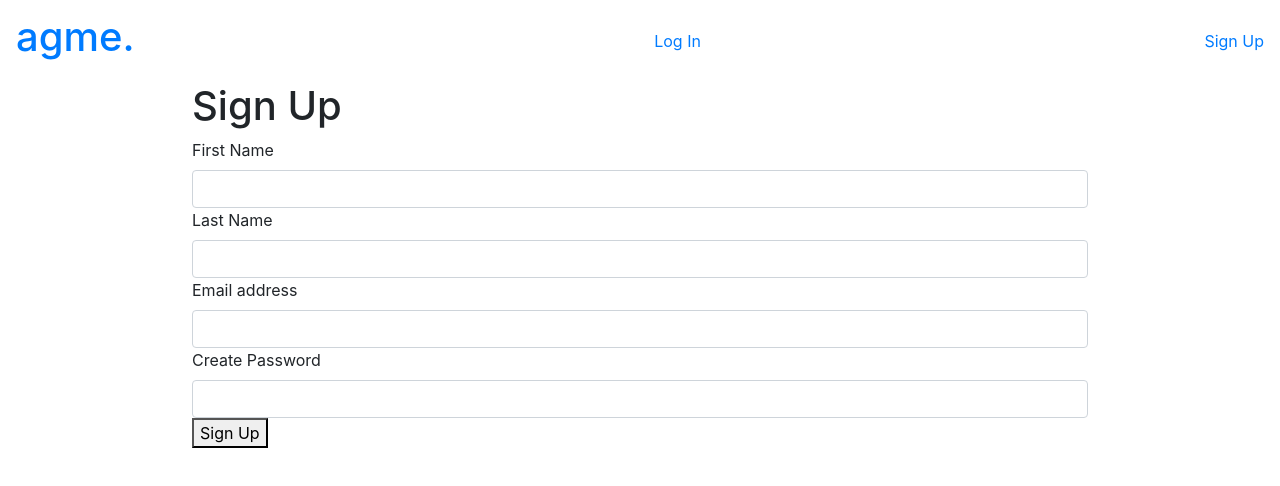
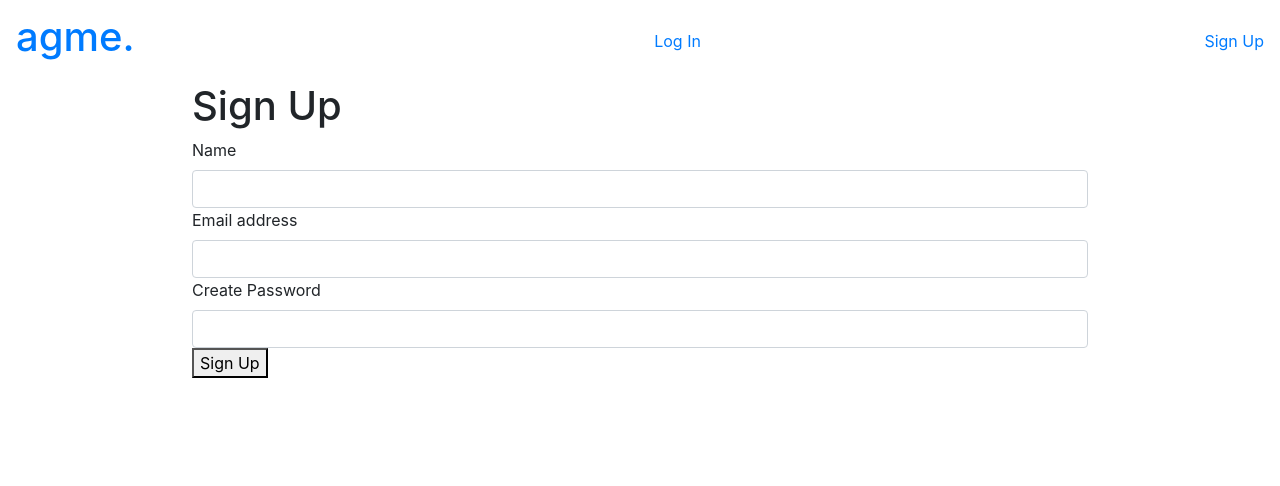
Before and after one commit to RMIT-SEPT/majorproject-thurs-18-30-4, a React (Create React App) app in the folder FrontEnd/: page /signUp in a window 1280 px wide. Shown: the top 486 px of the page. Built offline with nearby package versions, Linux system fonts and the light colour scheme.

Commit message:
Updated signup

```diff
--- a/FrontEnd/src/components/Signup/Signup.js
+++ b/FrontEnd/src/components/Signup/Signup.js
@@ -37,17 +37,16 @@ class SignUp extends Component {
             <div className="signup-form">
               <h1>Sign Up</h1>
 
-              <label>First Name</label>
+              <label>Name</label>
               <input
                 type="text"
                 class="form-control"
-                id="firstName"
+                id="Name"
                 name="name"
                 value={this.state.name}
                 onChange={this.onChange}
               ></input>
-              <label>Last Name</label>
-              <input type="text" class="form-control" id="lastName"></input>
+
 
               <label>Email address</label>
               <input
```
Also changed, not shown: 1 other file (tests, documents, lock files or other folders).
